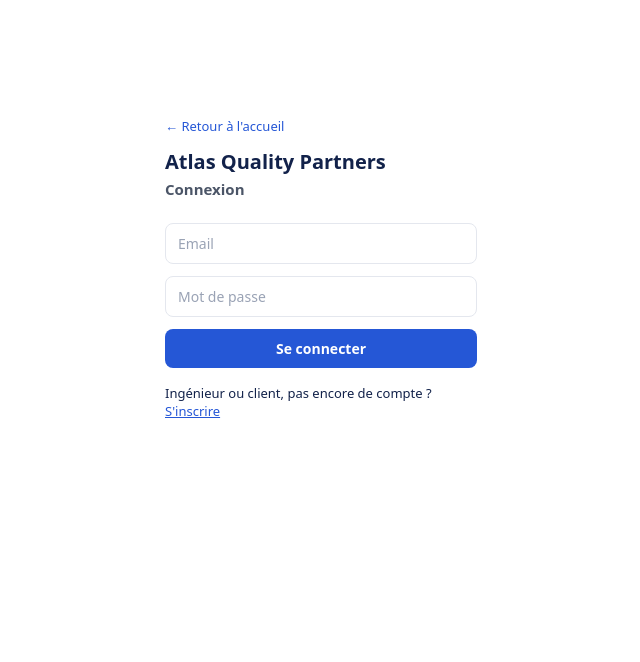
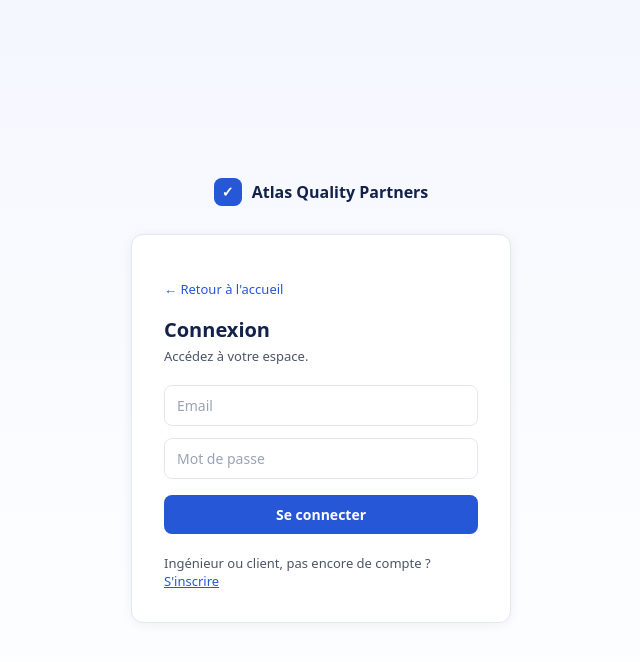
Before and after one commit to BharKhouloud16/atlas-admin-demo, a Next.js app: page /connexion in a window 1280 px wide. Shown: the top 662 px of the page, without its empty margins (319-959 px from the left). Built offline with nearby package versions, Linux system fonts and the light colour scheme.

Commit message:
Refonte page de connexion (logo, couleurs, carte)

```diff
--- a/app/connexion/page.tsx
+++ b/app/connexion/page.tsx
@@ -3,6 +3,8 @@
 import { useEffect, useState } from "react";
 import { useRouter } from "next/navigation";
 import Link from "next/link";
+import { bleu, bleuFonce, grisTexte, bordure } from "@/lib/theme";
+import LogoAtlas from "@/components/LogoAtlas";
 
 // v1.2 : connexion pré-filtrée par rôle. La page reste un point d'entrée
 // unique (même mécanisme d'authentification /api/auth/login, le rôle réel
@@ -65,32 +67,81 @@ export default function ConnexionPage() {
   const contexte = role ? CONTEXTES[role] : null;
 
   return (
-    <main style={{ maxWidth: 360, margin: "80px auto", padding: 24 }}>
-      <p style={{ fontSize: 13, marginBottom: 4 }}>
-        <Link href="/" style={{ color: "#2557d6", textDecoration: "none" }}>← Retour à l&apos;accueil</Link>
+    <main
+      style={{
+        minHeight: "100vh",
+        display: "flex",
+        flexDirection: "column",
+        alignItems: "center",
+        justifyContent: "center",
+        padding: 24,
+        background: "linear-gradient(180deg,#f4f7fe 0%,#ffffff 100%)",
+      }}
+    >
+      <div style={{ marginBottom: 28 }}>
+        <LogoAtlas />
+      </div>
+
+      <div
+        style={{
+          width: "100%",
+          maxWidth: 380,
+          background: "#fff",
+          border: `1px solid ${bordure}`,
+          borderRadius: 12,
+          padding: 32,
+          boxShadow: "0 2px 12px rgba(18,34,74,0.06)",
+        }}
+      >
+        <p style={{ fontSize: 13, marginBottom: 18 }}>
+          <Link href="/" style={{ color: bleu, textDecoration: "none" }}>
+            ← Retour à l&apos;accueil
+          </Link>
         </p>
-      <h1 style={{ fontSize: 20, marginBottom: 4 }}>Atlas Quality Partners</h1>
-      <h2 style={{ fontSize: 15, fontWeight: 600, color: "#4b5567", marginTop: 0, marginBottom: 24 }}>
+        <h1 style={{ fontSize: 20, marginBottom: 4, color: bleuFonce }}>
           {contexte ? contexte.titre : "Connexion"}
-      </h2>
+        </h1>
         {contexte && (
-        <p style={{ fontSize: 13, color: "#4b5567", marginTop: -16, marginBottom: 20 }}>{contexte.sousTitre}</p>
+          <p style={{ fontSize: 13, color: grisTexte, marginTop: 0, marginBottom: 20 }}>{contexte.sousTitre}</p>
         )}
+        {!contexte && <p style={{ fontSize: 13, color: grisTexte, marginTop: 0, marginBottom: 20 }}>Accédez à votre espace.</p>}
+
         {info && (
-        <p style={{ fontSize: 13, color: "#16a34a", background: "#eafaf0", padding: 10, borderRadius: 6, marginTop: -8, marginBottom: 16 }}>
+          <p style={{ fontSize: 13, color: "#16a34a", background: "#eafaf0", padding: 10, borderRadius: 8, marginBottom: 16 }}>
             {info}
           </p>
         )}
+
         <form onSubmit={handleSubmit} style={{ display: "flex", flexDirection: "column", gap: 12 }}>
-        <input type="email" placeholder="Email" value={email} onChange={(e) => setEmail(e.target.value)} required />
-        <input type="password" placeholder="Mot de passe" value={password} onChange={(e) => setPassword(e.target.value)} required />
-        {error && <p style={{ color: "crimson", fontSize: 13 }}>{error}</p>}
-        <button type="submit" disabled={loading}>{loading ? "Connexion..." : "Se connecter"}</button>
+          <input
+            type="email"
+            placeholder="Email"
+            value={email}
+            onChange={(e) => setEmail(e.target.value)}
+            required
+            style={{ width: "100%" }}
+          />
+          <input
+            type="password"
+            placeholder="Mot de passe"
+            value={password}
+            onChange={(e) => setPassword(e.target.value)}
+            required
+            style={{ width: "100%" }}
+          />
+          {error && <p style={{ color: "crimson", fontSize: 13, margin: 0 }}>{error}</p>}
+          <button type="submit" disabled={loading} style={{ width: "100%", marginTop: 4 }}>
+            {loading ? "Connexion..." : "Se connecter"}
+          </button>
         </form>
-      <p style={{ fontSize: 13, marginTop: 16 }}>
+
+        <p style={{ fontSize: 13, marginTop: 20, marginBottom: 0, color: grisTexte }}>
           Ingénieur ou client, pas encore de compte ?{" "}
-        <Link href={role ? `/inscription?role=${role}` : "/inscription"}>S&apos;inscrire</Link>
+          <Link href={role ? `/inscription?role=${role}` : "/inscription"} style={{ color: bleu }}>
+            S&apos;inscrire
+          </Link>
         </p>
+      </div>
     </main>
   );
 }
```
Lines whose indentation alone changed are shown as unchanged.
